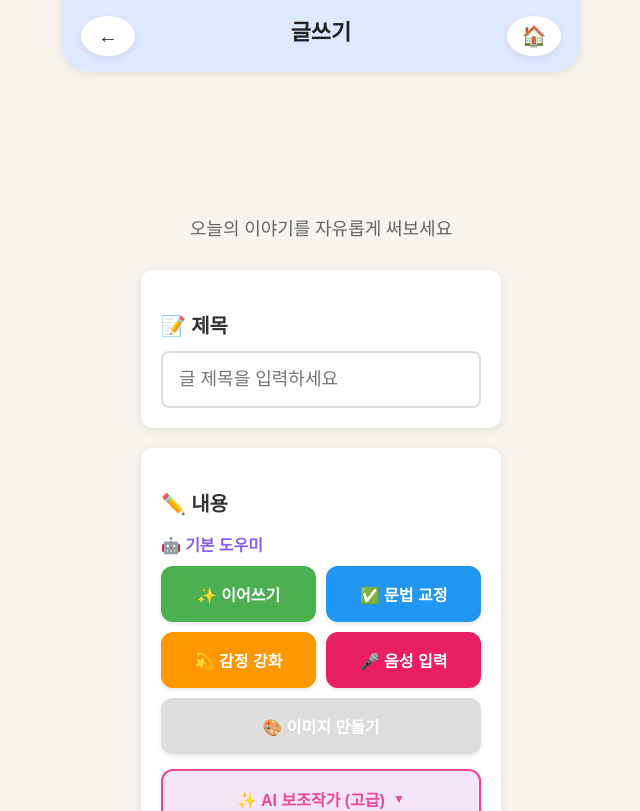
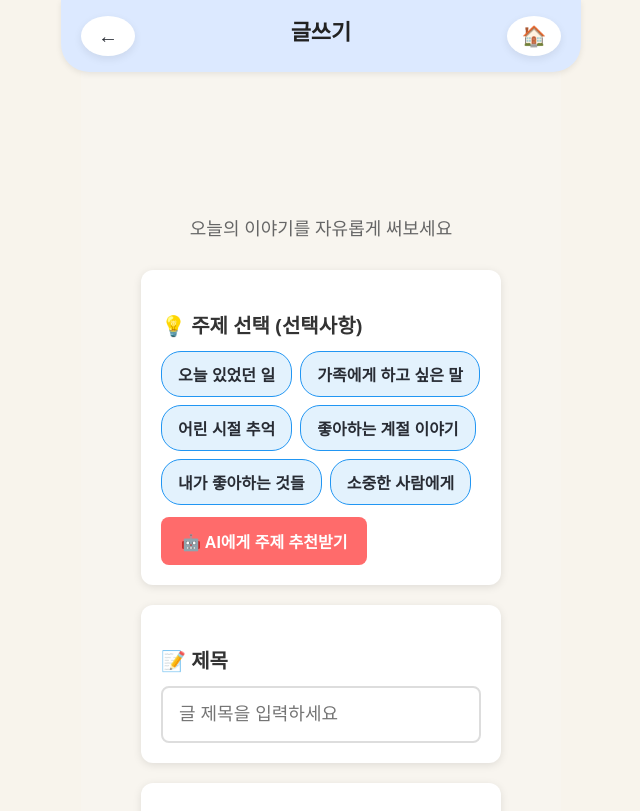
Before and after one commit to sunsudun25-cloud/hidi-story-maker, a React (Vite) app: page /write/editor in a window 1280 px wide. Shown: the top 811 px of the page, without its empty margins (319-959 px from the left). Built offline with nearby package versions, Linux system fonts and the light colour scheme.

Commit message:
Revert "🗑️ REMOVE: Topic selection box from free writing mode"
This reverts commit a344a16eeed00424c2147c9c198c76e2c7e7894b.

```diff
--- a/src/pages/WriteEditor.tsx
+++ b/src/pages/WriteEditor.tsx
@@ -70,6 +70,16 @@ export default function WriteEditor() {
       "20대 청년이 되어 서울로 상경했을 때가 기억난다."
     ]
   };
+
+  const suggestions = [
+    "오늘 있었던 일",
+    "가족에게 하고 싶은 말",
+    "어린 시절 추억",
+    "좋아하는 계절 이야기",
+    "내가 좋아하는 것들",
+    "소중한 사람에게"
+  ];
+
   // 📂 저장된 글 목록 불러오기
   useEffect(() => {
     loadStories();
@@ -166,6 +176,39 @@ export default function WriteEditor() {
       const exampleText = examples.join("\n\n");
       setContent(content + (content ? "\n\n" : "") + exampleText);
       alert(`📝 ${genreLabel} 예시 문장이 추가되었습니다! 자유롭게 수정하세요.`);
+    }
+  };
+
+  // 🤖 AI 주제 제안
+  const handleAiSuggestTopic = async () => {
+    setIsAiHelping(true);
+    try {
+      const genreContext = genre
+        ? `\n\n참고: 사용자가 선택한 장르는 "${genreLabel}"입니다. 이 장르에 적합한 주제를 제안해주세요.`
+        : "";
+
+      const prompt = `
+노인 사용자를 위한 글쓰기 주제를 3개 제안해주세요.
+각 주제는 간단하고 친근하며, 개인적인 경험을 떠올릴 수 있는 것이어야 합니다.${genreContext}
+
+형식:
+1. 주제명
+2. 주제명
+3. 주제명
+
+예시:
+1. 내가 가장 행복했던 순간
+2. 손주에게 들려주고 싶은 이야기
+3. 젊었을 때의 꿈
+`;
+
+      const suggestion = await safeGeminiCall(prompt);
+      alert(`💡 AI가 제안하는 주제:\n\n${suggestion}\n\n마음에 드는 주제를 제목에 입력해보세요!`);
+    } catch (error) {
+      console.error("AI 주제 제안 오류:", error);
+      alert("주제 제안 중 오류가 발생했습니다.");
+    } finally {
+      setIsAiHelping(false);
     }
   };
 
@@ -508,6 +551,65 @@ ${content}
           ? `${genreLabel} 형식에 맞춰 자유롭게 써보세요`
           : "오늘의 이야기를 자유롭게 써보세요"}
       </p>
+
+      {/* 주제 선택 (장르가 없을 때만 표시) */}
+      {!genre && (
+        <div style={{
+          padding: "20px",
+          backgroundColor: "white",
+          borderRadius: "12px",
+          boxShadow: "0 2px 8px rgba(0,0,0,0.1)",
+          marginBottom: "20px",
+        }}>
+          <h3 style={{ fontSize: "20px", marginBottom: "12px", fontWeight: "600" }}>
+            💡 주제 선택 (선택사항)
+          </h3>
+          <div style={{ display: "flex", flexWrap: "wrap", gap: "8px", marginBottom: "12px" }}>
+            {suggestions.map((suggestion, index) => (
+              <button
+                key={index}
+                onClick={() => setTitle(suggestion)}
+                style={{
+                  padding: "10px 16px",
+                  fontSize: "16px",
+                  backgroundColor: "#E3F2FD",
+                  border: "1px solid #2196F3",
+                  borderRadius: "20px",
+                  cursor: "pointer",
+                  transition: "all 0.2s",
+                }}
+                onMouseEnter={(e) => {
+                  e.currentTarget.style.backgroundColor = "#2196F3";
+                  e.currentTarget.style.color = "white";
+                }}
+                onMouseLeave={(e) => {
+                  e.currentTarget.style.backgroundColor = "#E3F2FD";
+                  e.currentTarget.style.color = "black";
+                }}
+              >
+                {suggestion}
+              </button>
+            ))}
+          </div>
+
+          <button
+            onClick={handleAiSuggestTopic}
+            disabled={isAiHelping}
+            style={{
+              padding: "12px 20px",
+              fontSize: "16px",
+              backgroundColor: isAiHelping ? "#ccc" : "#FF6B6B",
+              color: "white",
+              border: "none",
+              borderRadius: "8px",
+              cursor: isAiHelping ? "not-allowed" : "pointer",
+              fontWeight: "bold",
+            }}
+          >
+            {isAiHelping ? "⏳ AI 생각 중..." : "🤖 AI에게 주제 추천받기"}
+          </button>
+        </div>
+      )}
 
       {/* 제목 */}
       <div style={{
```
